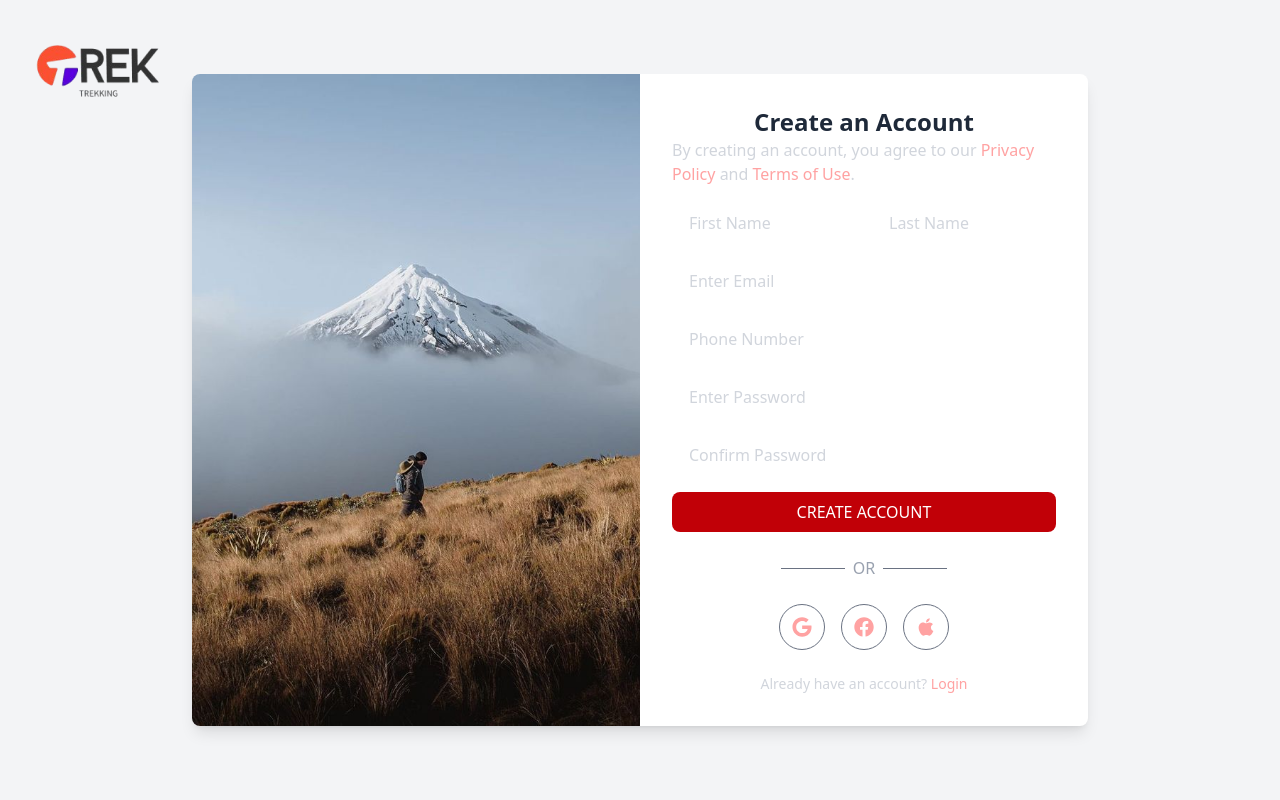
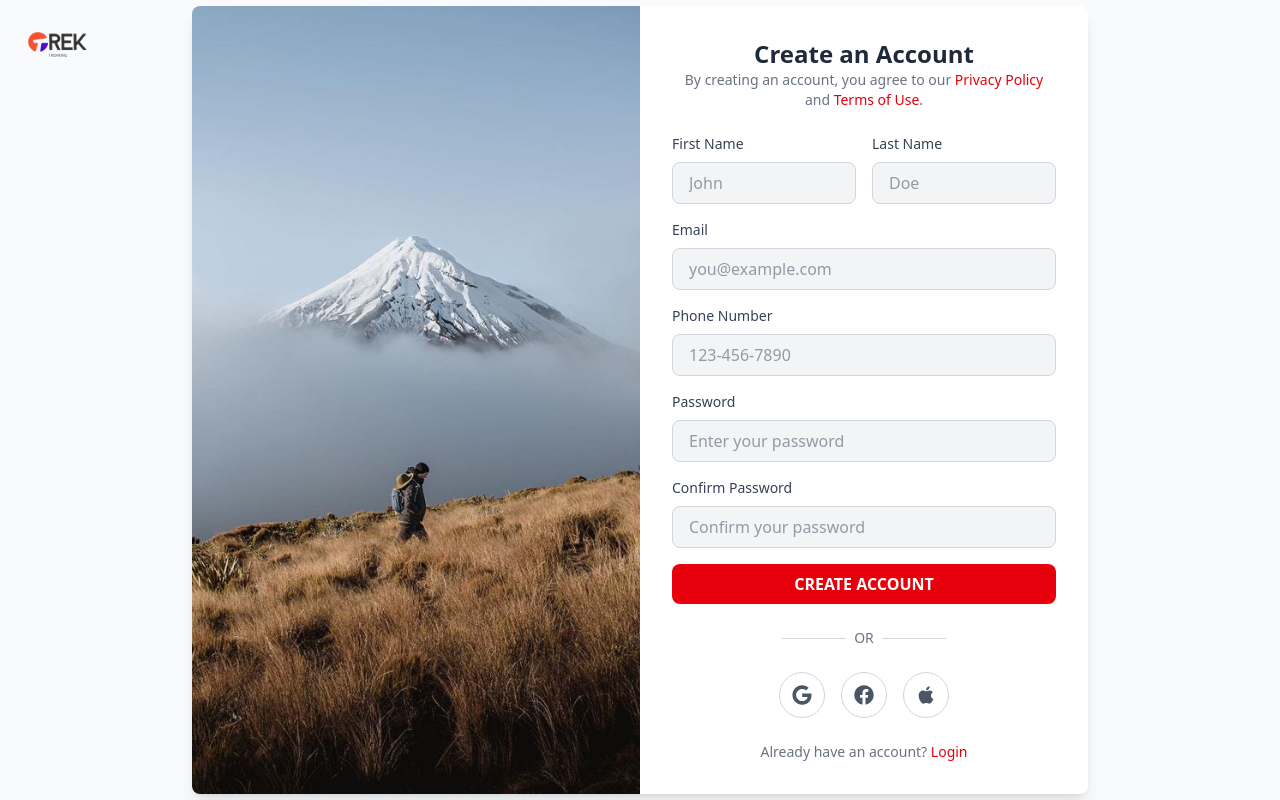
Before and after one commit to sammanbasnet/trekweb_frontend, a React (Vite) app: page /register in a window 1280 px wide. Built offline with nearby package versions, Linux system fonts and the light colour scheme.

Commit message:
feat: improve design of login and registration pages

```diff
--- a/src/components/public/Login.jsx
+++ b/src/components/public/Login.jsx
@@ -42,66 +42,105 @@ const Login = () => {
   };
 
   return (
-    <div className="min-h-screen flex items-center justify-center bg-gray-100">
+    <div className="min-h-screen flex items-center justify-center bg-gray-50">
       <div className="absolute top-5 left-5">
         <Link to="/">
-          <img src="/src/assets/images/logo.png" alt="Trek Logo" className="h-25" />
+          <img
+            src="/src/assets/images/logo.png"
+            alt="Trek Logo"
+            className="h-12"
+          />
         </Link>
       </div>
-      <div className="relative w-full max-w-4xl flex bg-white shadow-lg rounded-lg overflow-hidden">
+      <div className="relative flex w-full max-w-4xl bg-white shadow-lg rounded-lg overflow-hidden">
         <div className="hidden md:block w-1/2">
           <img
             src="/src/assets/images/login2.jpg"
             alt="Trek Background"
-            className="w-full h-full object-cover"
+            className="object-cover w-full h-full"
           />
         </div>
-        <div className="w-full md:w-1/2 p-8">
-          <h2 className="text-2xl font-bold text-gray-800 text-center">Login to Your Account</h2>
-          <p className="mb-6 text-gray-300">Login with Email</p>
+        <div className="w-full p-8 md:w-1/2">
+          <h2 className="text-2xl font-bold text-center text-gray-800">
+            Login to Your Account
+          </h2>
+          <p className="mb-6 text-center text-gray-500">
+            Welcome back! Please enter your details.
+          </p>
 
-          <form onSubmit={handleLogin} className="space-y-4">
+          <form onSubmit={handleLogin} className="space-y-6">
+            <div>
+              <label
+                htmlFor="email"
+                className="block mb-2 text-sm font-medium text-gray-700"
+              >
+                Email
+              </label>
               <input
+                id="email"
                 type="email"
-              placeholder="Enter Email or Username"
-              className="w-full rounded-lg border border-white/30 bg-white/10 px-4 py-2 text-white placeholder-gray-300 focus:border-red-400 focus:ring-1 focus:ring-red-400"
+                placeholder="Enter your email"
+                className="w-full px-4 py-2 text-gray-700 bg-gray-100 border border-gray-300 rounded-lg focus:ring-red-500 focus:border-red-500"
                 value={email}
                 onChange={(e) => setEmail(e.target.value)}
                 required
               />
+            </div>
+            <div>
+              <label
+                htmlFor="password"
+                className="block mb-2 text-sm font-medium text-gray-700"
+              >
+                Password
+              </label>
               <input
+                id="password"
                 type="password"
-              placeholder="Enter Password"
-              className="w-full rounded-lg border border-white/30 bg-white/10 px-4 py-2 text-white placeholder-gray-300 focus:border-red-400 focus:ring-1 focus:ring-red-400"
+                placeholder="Enter your password"
+                className="w-full px-4 py-2 text-gray-700 bg-gray-100 border border-gray-300 rounded-lg focus:ring-red-500 focus:border-red-500"
                 value={password}
                 onChange={(e) => setPassword(e.target.value)}
                 required
               />
-            <a href="#" className="text-sm text-red-300 hover:underline">Forgot your password?</a>
+            </div>
+            <div className="text-right">
+              <a href="#" className="text-sm text-red-600 hover:underline">
+                Forgot your password?
+              </a>
+            </div>
 
             <button
               type="submit"
-              className="w-full rounded-lg bg-red-700 px-4 py-2 text-white hover:bg-red-800"
-              disabled={mutation.isLoading}
+              className="w-full px-4 py-2 font-bold text-white bg-red-600 rounded-lg hover:bg-red-700 focus:outline-none focus:ring-2 focus:ring-red-500 focus:ring-opacity-50"
+              disabled={mutation.isPending}
             >
-              {mutation.isLoading ? "Logging in..." : "LOGIN"}
+              {mutation.isPending ? "Logging in..." : "LOGIN"}
             </button>
           </form>
 
-          <div className="my-6 flex items-center justify-center space-x-2">
-            <span className="h-px w-16 bg-gray-500"></span>
-            <span className="text-gray-400">OR</span>
-            <span className="h-px w-16 bg-gray-500"></span>
+          <div className="flex items-center justify-center my-6">
+            <span className="w-16 h-px bg-gray-300"></span>
+            <span className="mx-2 text-sm text-gray-500">OR</span>
+            <span className="w-16 h-px bg-gray-300"></span>
           </div>
 
           <div className="flex justify-center space-x-4">
-            <button className="rounded-full border border-gray-500 p-3 text-red-300 hover:bg-red-700"><FaGoogle size={20} /></button>
-            <button className="rounded-full border border-gray-500 p-3 text-red-300 hover:bg-red-700"><FaFacebook size={20} /></button>
-            <button className="rounded-full border border-gray-500 p-3 text-red-300 hover:bg-red-700"><FaApple size={20} /></button>
+            <button className="p-3 text-gray-600 bg-white border border-gray-300 rounded-full hover:bg-gray-100">
+              <FaGoogle size={20} />
+            </button>
+            <button className="p-3 text-gray-600 bg-white border border-gray-300 rounded-full hover:bg-gray-100">
+              <FaFacebook size={20} />
+            </button>
+            <button className="p-3 text-gray-600 bg-white border border-gray-300 rounded-full hover:bg-gray-100">
+              <FaApple size={20} />
+            </button>
           </div>
 
-          <p className="mt-6 text-center text-sm text-gray-300">
-            Don't have an account? <a href="/register" className="text-red-300 hover:underline">Register Now</a>
+          <p className="mt-6 text-sm text-center text-gray-500">
+            Don't have an account?{" "}
+            <Link to="/register" className="font-medium text-red-600 hover:underline">
+              Register Now
+            </Link>
           </p>
         </div>
       </div>
--- a/src/components/public/Register.jsx
+++ b/src/components/public/Register.jsx
@@ -45,122 +45,188 @@ const Register = () => {
   };
 
   return (
-    <div className="min-h-screen flex items-center justify-center bg-gray-100">
+    <div className="min-h-screen flex items-center justify-center bg-gray-50">
       <div className="absolute top-5 left-5">
         <Link to="/">
-          <img src="/src/assets/images/logo.png" alt="Trek Logo" className="h-25" />
+          <img
+            src="/src/assets/images/logo.png"
+            alt="Trek Logo"
+            className="h-12"
+          />
         </Link>
       </div>
-      <div className="relative w-full max-w-4xl flex bg-white shadow-lg rounded-lg overflow-hidden">
+      <div className="relative flex w-full max-w-4xl bg-white shadow-lg rounded-lg overflow-hidden">
         <div className="hidden md:block w-1/2">
           <img
             src="/src/assets/images/login2.jpg"
             alt="Trek Background"
-            className="w-full h-full object-cover"
+            className="object-cover w-full h-full"
           />
         </div>
-        <div className="w-full md:w-1/2 p-8">
-          <h2 className="text-2xl font-bold text-gray-800 text-center">Create an Account</h2>
-          <p className="mb-4 text-gray-300">
+        <div className="w-full p-8 md:w-1/2">
+          <h2 className="text-2xl font-bold text-center text-gray-800">
+            Create an Account
+          </h2>
+          <p className="mb-6 text-sm text-center text-gray-500">
             By creating an account, you agree to our{" "}
-            <a href="#" className="text-red-300 hover:underline">Privacy Policy</a> and{" "}
-            <a href="#" className="text-red-300 hover:underline">Terms of Use</a>.
+            <Link to="/privacy" className="font-medium text-red-600 hover:underline">
+              Privacy Policy
+            </Link>{" "}
+            and{" "}
+            <Link to="/terms" className="font-medium text-red-600 hover:underline">
+              Terms of Use
+            </Link>
+            .
           </p>
 
           <form onSubmit={handleRegister} className="space-y-4">
             <div className="flex space-x-4">
+              <div className="w-1/2">
+                <label
+                  htmlFor="fname"
+                  className="block mb-2 text-sm font-medium text-gray-700"
+                >
+                  First Name
+                </label>
                 <input
+                  id="fname"
                   type="text"
                   name="fname"
-                placeholder="First Name"
-                className="w-1/2 rounded-lg border border-white/30 bg-white/10 px-4 py-2 text-white placeholder-gray-300 focus:border-red-400 focus:ring-1 focus:ring-red-400"
+                  placeholder="John"
+                  className="w-full px-4 py-2 text-gray-700 bg-gray-100 border border-gray-300 rounded-lg focus:ring-red-500 focus:border-red-500"
                   value={formData.fname}
                   onChange={handleChange}
                   required
                 />
+              </div>
+              <div className="w-1/2">
+                <label
+                  htmlFor="lname"
+                  className="block mb-2 text-sm font-medium text-gray-700"
+                >
+                  Last Name
+                </label>
                 <input
+                  id="lname"
                   type="text"
                   name="lname"
-                placeholder="Last Name"
-                className="w-1/2 rounded-lg border border-white/30 bg-white/10 px-4 py-2 text-white placeholder-gray-300 focus:border-red-400 focus:ring-1 focus:ring-red-400"
+                  placeholder="Doe"
+                  className="w-full px-4 py-2 text-gray-700 bg-gray-100 border border-gray-300 rounded-lg focus:ring-red-500 focus:border-red-500"
                   value={formData.lname}
                   onChange={handleChange}
                   required
                 />
               </div>
+            </div>
 
+            <div>
+              <label
+                htmlFor="email"
+                className="block mb-2 text-sm font-medium text-gray-700"
+              >
+                Email
+              </label>
               <input
+                id="email"
                 type="email"
                 name="email"
-              placeholder="Enter Email"
-              className="w-full rounded-lg border border-white/30 bg-white/10 px-4 py-2 text-white placeholder-gray-300 focus:border-red-400 focus:ring-1 focus:ring-red-400"
+                placeholder="you@example.com"
+                className="w-full px-4 py-2 text-gray-700 bg-gray-100 border border-gray-300 rounded-lg focus:ring-red-500 focus:border-red-500"
                 value={formData.email}
                 onChange={handleChange}
                 required
               />
+            </div>
 
+            <div>
+              <label
+                htmlFor="phone"
+                className="block mb-2 text-sm font-medium text-gray-700"
+              >
+                Phone Number
+              </label>
               <input
+                id="phone"
                 type="tel"
                 name="phone"
-              placeholder="Phone Number"
-              className="w-full rounded-lg border border-white/30 bg-white/10 px-4 py-2 text-white placeholder-gray-300 focus:border-red-400 focus:ring-1 focus:ring-red-400"
+                placeholder="123-456-7890"
+                className="w-full px-4 py-2 text-gray-700 bg-gray-100 border border-gray-300 rounded-lg focus:ring-red-500 focus:border-red-500"
                 value={formData.phone}
                 onChange={handleChange}
                 required
               />
+            </div>
 
+            <div>
+              <label
+                htmlFor="password"
+                className="block mb-2 text-sm font-medium text-gray-700"
+              >
+                Password
+              </label>
               <input
+                id="password"
                 type="password"
                 name="password"
-              placeholder="Enter Password"
-              className="w-full rounded-lg border border-white/30 bg-white/10 px-4 py-2 text-white placeholder-gray-300 focus:border-red-400 focus:ring-1 focus:ring-red-400"
+                placeholder="Enter your password"
+                className="w-full px-4 py-2 text-gray-700 bg-gray-100 border border-gray-300 rounded-lg focus:ring-red-500 focus:border-red-500"
                 value={formData.password}
                 onChange={handleChange}
                 required
               />
+            </div>
 
+            <div>
+              <label
+                htmlFor="confirmPassword"
+                className="block mb-2 text-sm font-medium text-gray-700"
+              >
+                Confirm Password
+              </label>
               <input
+                id="confirmPassword"
                 type="password"
                 name="confirmPassword"
-              placeholder="Confirm Password"
-              className="w-full rounded-lg border border-white/30 bg-white/10 px-4 py-2 text-white placeholder-gray-300 focus:border-red-400 focus:ring-1 focus:ring-red-400"
+                placeholder="Confirm your password"
+                className="w-full px-4 py-2 text-gray-700 bg-gray-100 border border-gray-300 rounded-lg focus:ring-red-500 focus:border-red-500"
                 value={formData.confirmPassword}
                 onChange={handleChange}
                 required
               />
+            </div>
 
             <button
               type="submit"
-              className="w-full rounded-lg bg-red-700 px-4 py-2 text-white hover:bg-red-800"
-              disabled={mutation.isLoading}
+              className="w-full px-4 py-2 font-bold text-white bg-red-600 rounded-lg hover:bg-red-700 focus:outline-none focus:ring-2 focus:ring-red-500 focus:ring-opacity-50"
+              disabled={mutation.isPending}
             >
-              {mutation.isLoading ? "Registering..." : "CREATE ACCOUNT"}
+              {mutation.isPending ? "Registering..." : "CREATE ACCOUNT"}
             </button>
           </form>
 
-          <div className="my-6 flex items-center justify-center space-x-2">
-            <span className="h-px w-16 bg-gray-500"></span>
-            <span className="text-gray-400">OR</span>
-            <span className="h-px w-16 bg-gray-500"></span>
+          <div className="flex items-center justify-center my-6">
+            <span className="w-16 h-px bg-gray-300"></span>
+            <span className="mx-2 text-sm text-gray-500">OR</span>
+            <span className="w-16 h-px bg-gray-300"></span>
           </div>
 
           <div className="flex justify-center space-x-4">
-            <button className="rounded-full border border-gray-500 p-3 text-red-300 hover:bg-red-700">
+            <button className="p-3 text-gray-600 bg-white border border-gray-300 rounded-full hover:bg-gray-100">
               <FaGoogle size={20} />
             </button>
-            <button className="rounded-full border border-gray-500 p-3 text-red-300 hover:bg-red-700">
+            <button className="p-3 text-gray-600 bg-white border border-gray-300 rounded-full hover:bg-gray-100">
               <FaFacebook size={20} />
             </button>
-            <button className="rounded-full border border-gray-500 p-3 text-red-300 hover:bg-red-700">
+            <button className="p-3 text-gray-600 bg-white border border-gray-300 rounded-full hover:bg-gray-100">
               <FaApple size={20} />
             </button>
           </div>
 
-          <p className="mt-6 text-center text-sm text-gray-300">
+          <p className="mt-6 text-sm text-center text-gray-500">
             Already have an account?{" "}
-            <a href="/login" className="text-red-300 hover:underline">
+            <Link to="/login" className="font-medium text-red-600 hover:underline">
               Login
-            </a>
+            </Link>
           </p>
         </div>
       </div>
```
Also changed, not shown: src/assets/images/hero.jpg, src/assets/images/packages.jpg. Lines whose indentation alone changed are shown as unchanged.
